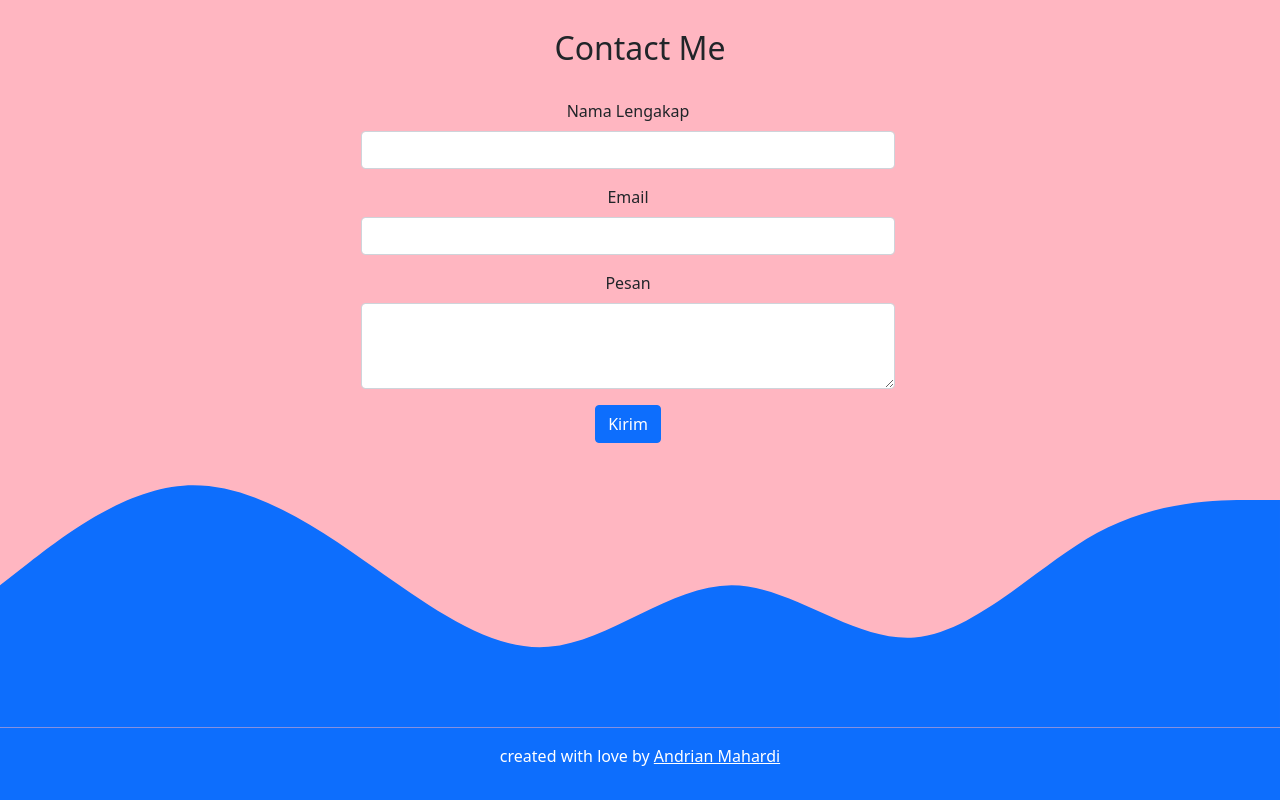
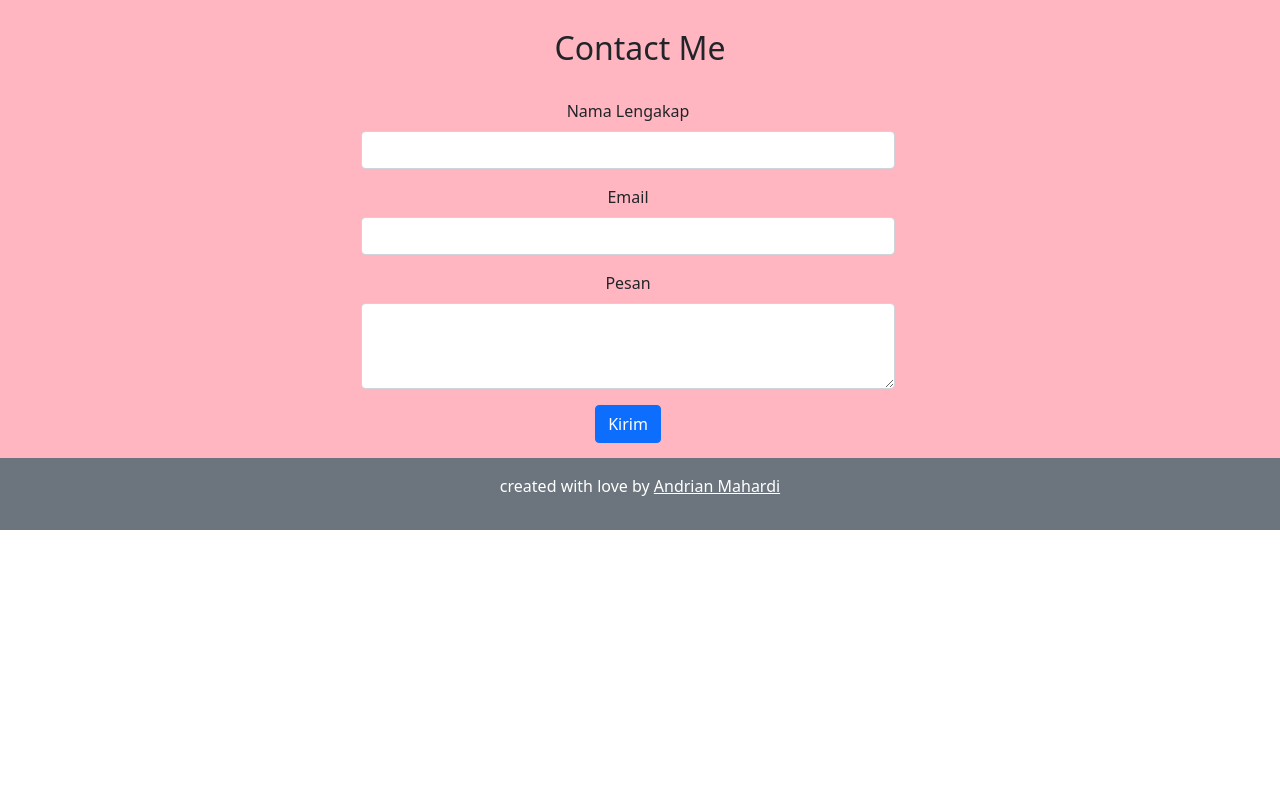
Before and after one commit to andrianmahardi/ngobar27, a plain HTML site: page index.html in a window 1280 px wide. Shown: the part 3645-4445 px from the top of the page. After the commit the page ends 4175 px from the top, so only its background shows below. Drawn offline with nearby package versions, Linux system fonts and the light colour scheme.

Commit message:
perubahan terbaru

```diff
--- a/index.html
+++ b/index.html
@@ -62,7 +62,7 @@
 
 
     <!-- Jumbotron -->
-    <div class="jumbotron text-center">
+    <div class="jumbotron text-center ">
       <img src="img/2.png" alt="Andrian Mahardi" width="180" class="rounded-circle img-thumbnail">
         <h1 class="display-4">Andrian Mahardi</h1>
         <p class="lead"></p>
@@ -293,9 +293,7 @@
           </div>
         </div>
       </div>
-      <svg xmlns="http://www.w3.org/2000/svg" viewBox="0 0 1440 320">
-        <path fill="#0d6efd" fill-opacity="1" d="M0,160L34.3,133.3C68.6,107,137,53,206,48C274.3,43,343,85,411,133.3C480,181,549,235,617,229.3C685.7,224,754,160,823,160C891.4,160,960,224,1029,218.7C1097.1,213,1166,139,1234,101.3C1302.9,64,1371,64,1406,64L1440,64L1440,320L1405.7,320C1371.4,320,1303,320,1234,320C1165.7,320,1097,320,1029,320C960,320,891,320,823,320C754.3,320,686,320,617,320C548.6,320,480,320,411,320C342.9,320,274,320,206,320C137.1,320,69,320,34,320L0,320Z"></path>
-      </svg>
+
     </section>
     <!-- Akhir Contact -->
 
@@ -304,7 +302,7 @@
 
 
     <!-- footer -->
-    <footer class="bg-primary text-white text-center p-3">
+    <footer class="bg-secondary text-white text-center pt-3 pb-3">
       <p>created with love by <a href="https://www.facebook.com/AndrianMahardi/" class="text-white fw-bolt">Andrian Mahardi</a> </p>
     </footer>
     <!-- Akhir Footer -->
--- a/style.css
+++ b/style.css
@@ -25,6 +25,7 @@ section {
 
 .contact {
   background-color: #ffb6c1;
+  padding-bottom: 15px;
 }
 
 #gallery .row > * {
```
Also changed, not shown: img/banner.jpg (added).
